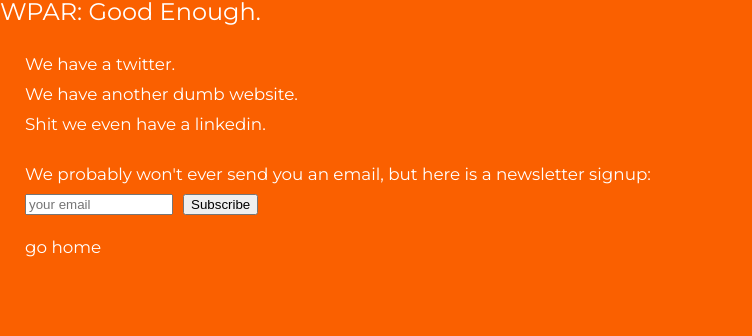
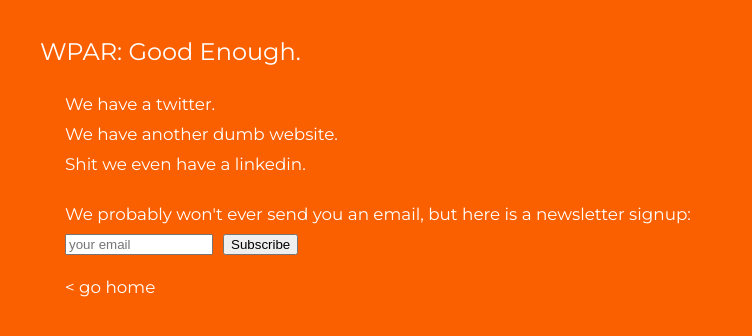
Before and after one commit to SubparLabs/WPAR, a Vue app: page /about in a window 1280 px wide. Shown: the top 336 px of the page, without its empty margins (0-752 px from the left). Built offline with nearby package versions, Linux system fonts and the light colour scheme; a web font is replaced by a local one.

Commit message:
about page margin

```diff
--- a/src/views/About.vue
+++ b/src/views/About.vue
@@ -1,5 +1,5 @@
 <template>
-  <div>
+  <div class="container">
     <h1>WPAR: Good Enough.</h1>
     <div class="footer"><p><a href="https://twitter.com/subparr">We have a twitter</a>.</p>
     <p><a href="http://subpar.biz">We have another dumb website</a>.</p>
@@ -8,7 +8,7 @@
 	    	<p> We probably won't ever send you an email, but here is a newsletter signup: <form action="https://tinyletter.com/subpar" method="post" target="popupwindow" onsubmit="window.open('https://tinyletter.com/subpar', 'popupwindow', 'scrollbars=yes,width=800,height=600');return true"><input type="text" style="width:140px" placeholder="your email" name="email" id="tlemail" /><input type="hidden" value="1" name="embed"/><input type="submit" value="Subscribe" /><a href="https://tinyletter.com" target="_blank"></a></form></p>
 
     	</div>
-      <div style='margin-top: 1rem'><router-link to='/'>go home</router-link></div>
+      <div style='margin-top: 1rem'><router-link to='/'>&#60; go home</router-link></div>
       </div>
   </div>
 </template>
@@ -138,7 +138,9 @@
     }
   }
 }
-
+.container {
+  margin: 40px;
+}
 .footer {
   padding: 25px;
   font-size: 0.7rem;
```
